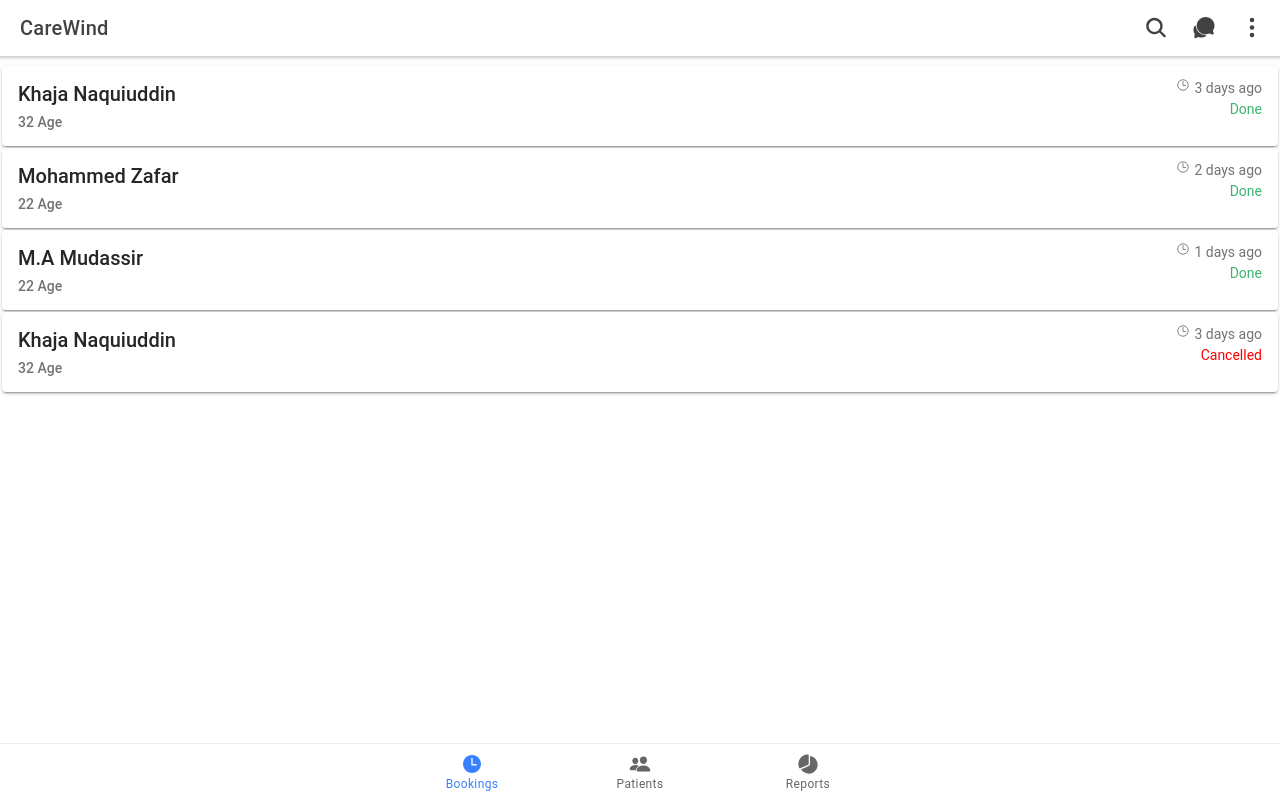
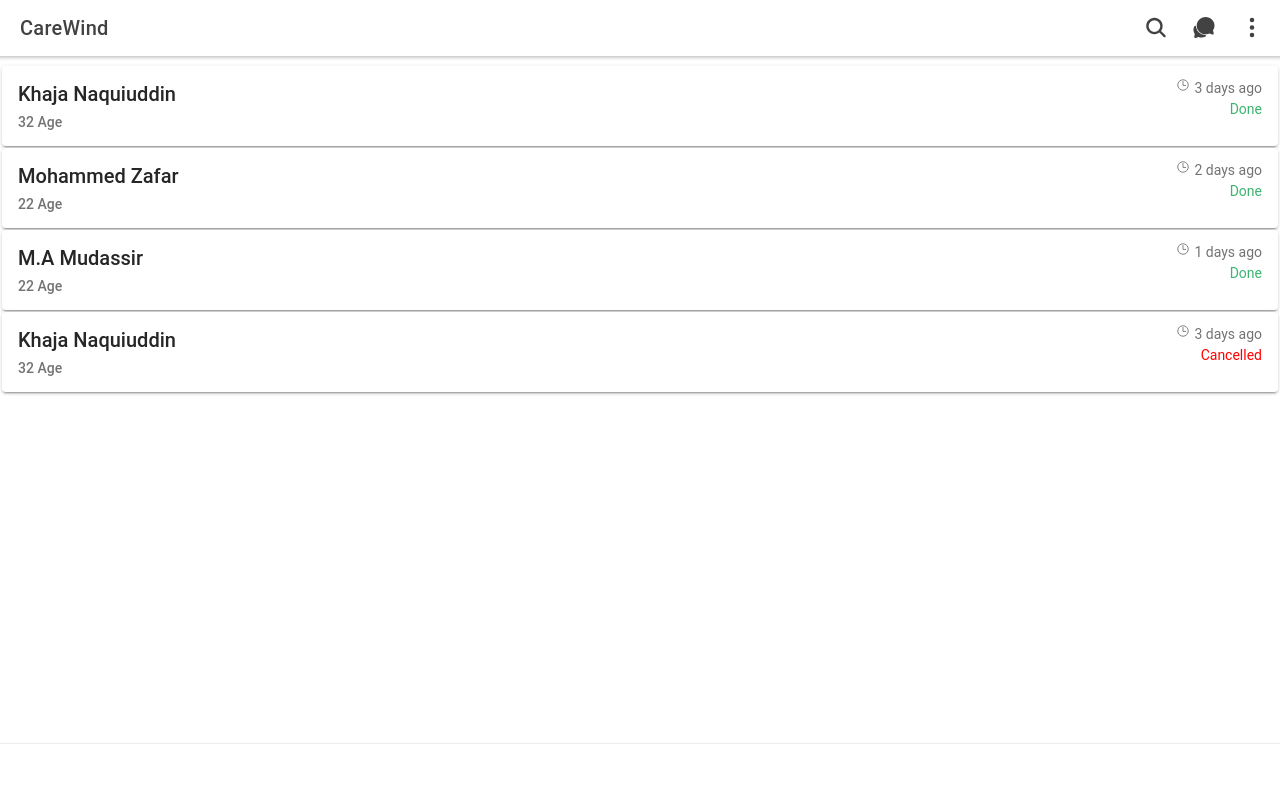
Before and after one commit to zafar26/carewind, a React (Create React App) app: page /bookings in a window 1280 px wide. Built offline with nearby package versions, Linux system fonts and the light colour scheme.

Commit message:
changes made to tabdata

```diff
--- a/src/App.tsx
+++ b/src/App.tsx
@@ -3,21 +3,17 @@
 import {
   IonApp,
   IonIcon,
-  IonPage,
   IonLabel,
   IonRouterOutlet,
   IonTabBar,
   IonTabButton,
-  IonTabs,
-  IonContent
+  IonTabs
 } from '@ionic/react';
 import { IonReactRouter } from '@ionic/react-router';
-// import { timeOutline, people, pieChart } from 'ionicons/icons';
-
-import Bookings from './pages/bookings';
+// Import Components
+import Bookings from "./pages/Bookings";
 import Patients from './pages/patients';
 import Reports from './pages/reports';
-import Header from './components/Header';
 /* Core CSS required for Ionic components to work properly */
 import '@ionic/react/css/core.css';
 
@@ -40,12 +36,12 @@
 /* config imports */
 import { tabDataArray } from './configs/tabs'
 
-let tabs = tabDataArray.map((item, key) => (
-    <IonTabButton key={key} tab={`tab${item.tabName}`} href={`/${item.route}`}>
-      <IonIcon icon={item.tabIcon} />
-      <IonLabel>{item.tabName}</IonLabel>
-    </IonTabButton>
-))
+let tabs = tabDataArray.map((item, key) =>
+  <IonTabButton key={key} tab={`tab${item.name}`} href={`/${item.route}`}>
+    <IonIcon icon={item.icon} />
+    <IonLabel>{item.name}</IonLabel>
+  </IonTabButton>
+)
 
 const App: React.FC = () => (
   <IonApp>
```
